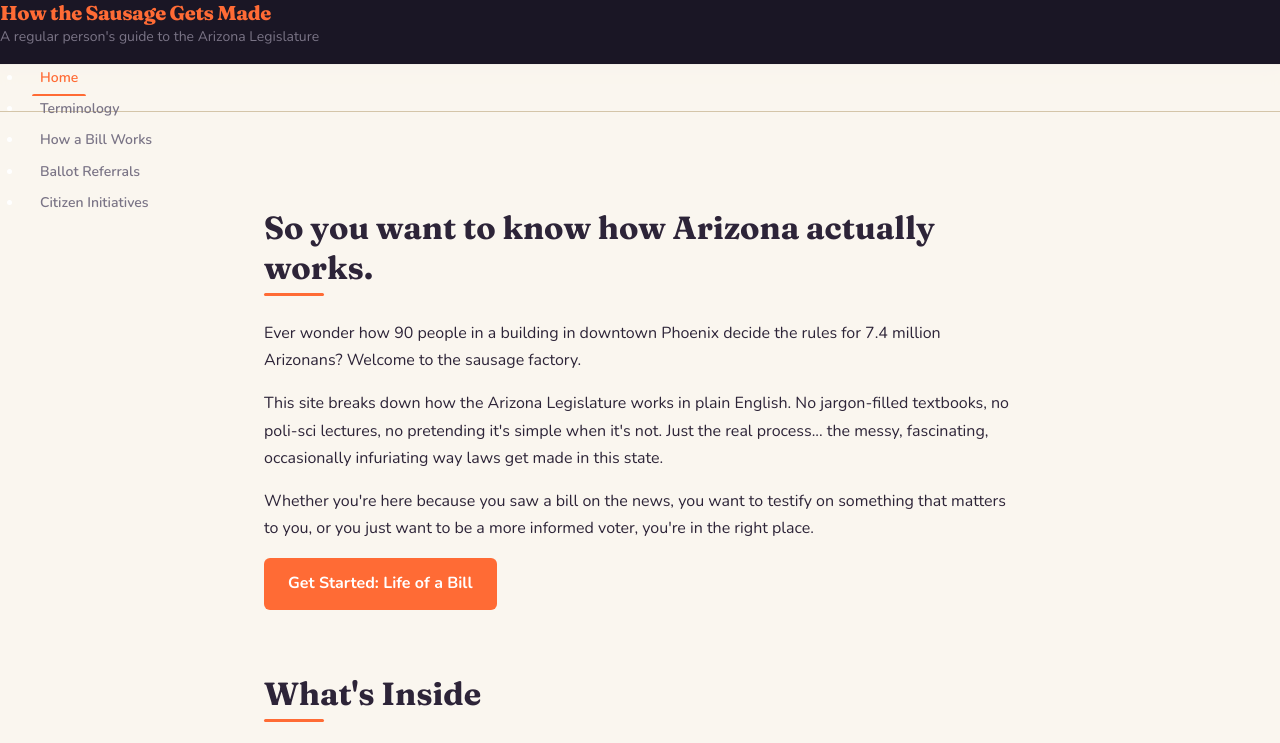
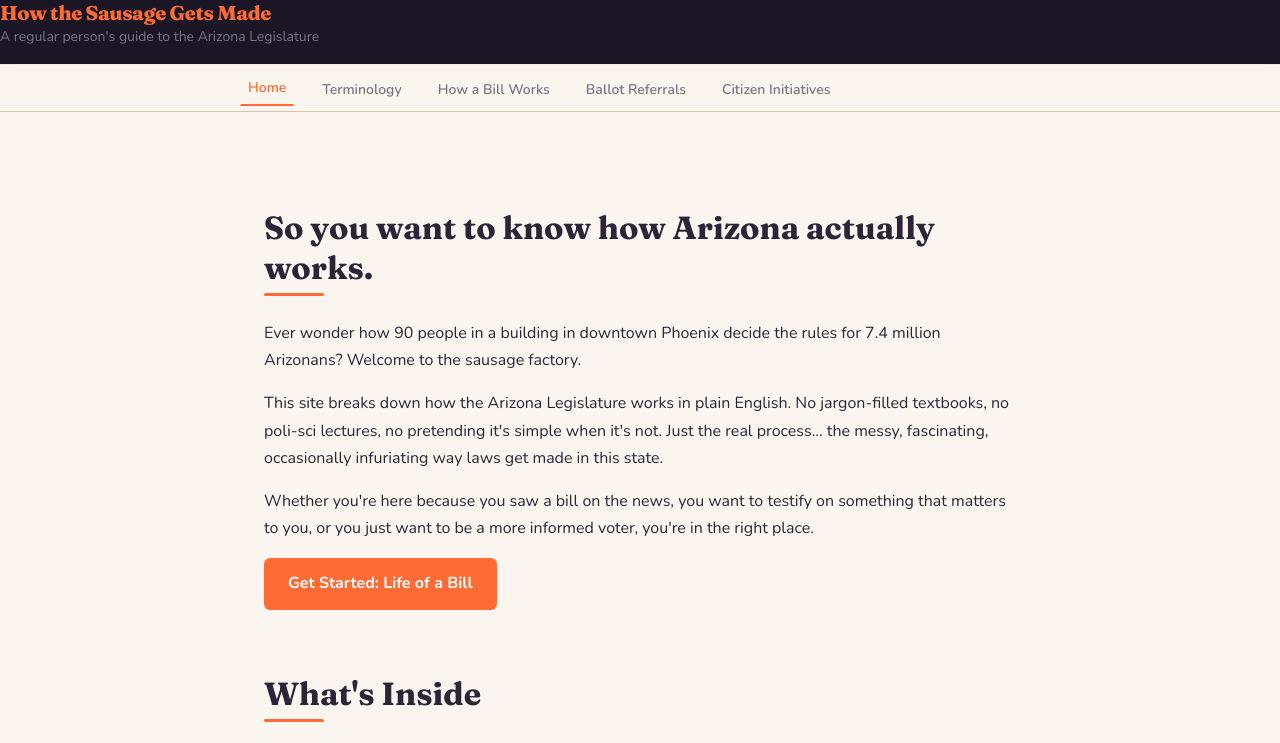
Before and after one commit to az-civic-tools/az-civic-tools, a plain HTML site: page docs/how-it-works/index.html in a window 1280 px wide. Shown: the top 743 px of the page. Drawn offline with nearby package versions, Linux system fonts and the light colour scheme.

Commit message:
fix: nav bar renders horizontal with proper flex layout
Co-Authored-By: Claude Opus 4.6 (1M context) <noreply@anthropic.com>

```diff
--- a/docs/how-it-works/css/guide.css
+++ b/docs/how-it-works/css/guide.css
@@ -359,6 +359,7 @@ blockquote p:last-child {
   height: var(--nav-height);
 }
 
+.guide-nav ul,
 .guide-nav-inner {
   max-width: calc(var(--content-max) + var(--space-xl) * 2);
   margin: 0 auto;
@@ -370,8 +371,10 @@ blockquote p:last-child {
   overflow-x: auto;
   scrollbar-width: none;
   -ms-overflow-style: none;
-}
-
+  list-style: none;
+}
+
+.guide-nav ul::-webkit-scrollbar,
 .guide-nav-inner::-webkit-scrollbar {
   display: none;
 }
--- a/docs/how-it-works/index.html
+++ b/docs/how-it-works/index.html
@@ -6,7 +6,7 @@
   <meta name="glossary-base" content=".">
   <title>How the Sausage Gets Made — Arizona Legislature Guide</title>
   <meta name="description" content="A regular person's guide to how the Arizona Legislature actually works. No jargon, no boring textbooks — just the real deal.">
-  <link rel="stylesheet" href="css/guide.css?v=2">
+  <link rel="stylesheet" href="css/guide.css?v=3">
 </head>
 <body>
 
--- a/tools/how-it-works/css/guide.css
+++ b/tools/how-it-works/css/guide.css
@@ -359,6 +359,7 @@ blockquote p:last-child {
   height: var(--nav-height);
 }
 
+.guide-nav ul,
 .guide-nav-inner {
   max-width: calc(var(--content-max) + var(--space-xl) * 2);
   margin: 0 auto;
@@ -370,8 +371,10 @@ blockquote p:last-child {
   overflow-x: auto;
   scrollbar-width: none;
   -ms-overflow-style: none;
-}
-
+  list-style: none;
+}
+
+.guide-nav ul::-webkit-scrollbar,
 .guide-nav-inner::-webkit-scrollbar {
   display: none;
 }
```
Also changed, not shown: docs/how-it-works/ballot-referrals.html (+1 -1 lines), docs/how-it-works/initiatives.html (+1 -1 lines), docs/how-it-works/lifecycle.html (+1 -1 lines), docs/how-it-works/terminology.html (+1 -1 lines), tools/how-it-works/ballot-referrals.html (+1 -1 lines), tools/how-it-works/index.html (+1 -1 lines), tools/how-it-works/initiatives.html (+1 -1 lines), tools/how-it-works/lifecycle.html (+1 -1 lines), tools/how-it-works/terminology.html (+1 -1 lines).
